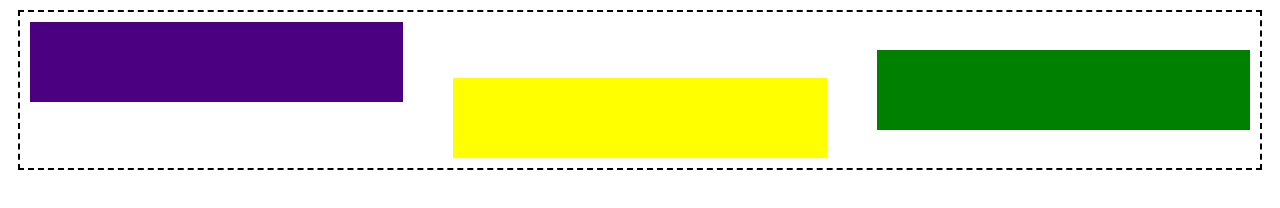
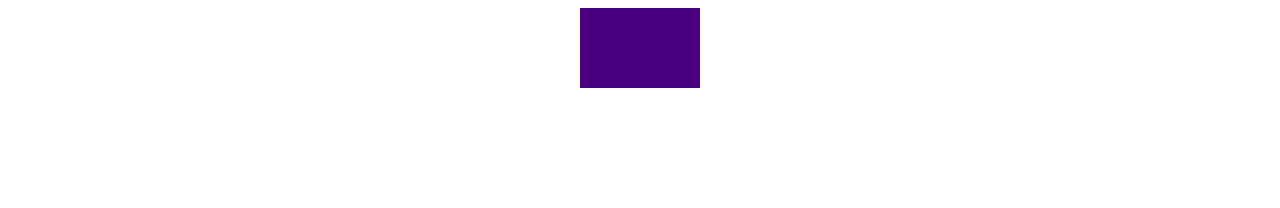
Before and after one commit to StefanR8989/Practica-curs, a plain HTML site: page index.html in a window 1280 px wide. Drawn offline with Linux system fonts and the light colour scheme.

Commit message:
practica1
practica1

```diff
--- a/css/style.css
+++ b/css/style.css
@@ -5,27 +5,30 @@
 }
 
 .container-flex-parinte {
-  margin: 10px;
-  border: 2px dashed black;
-  padding: 10px;
-  height: 160px;
-  display: flex;
-  gap: 50px;
+  /* margin: 10px; */
+  /* border: 2px dashed black; */
+  /* padding: 10px; */
+  /* height: 160px; */
+  /* display: flex; */
+  /* gap: 50px; */
   /* justify-content: space-between; */
   /* flex-wrap: wrap; */
   /* flex-direction: column; */
   /* align-items: center; */
-  align-items: flex-start;
+  /* align-items: flex-start; */
 }
 
 .box {
-  flex-grow: 1;
   height: 80px;
+  flex: 1;
+  width: 120px;
 }
 
 .indigo {
   background-color: indigo;
   order: 1;
+  margin-left: auto;
+  margin-right: auto;
 }
 
 .green {
--- a/index.html
+++ b/index.html
@@ -9,8 +9,8 @@
   <body>
     <div class="container-flex-parinte">
       <div class="box indigo"></div>
-      <div class="box green"></div>
-      <div class="box amber"></div>
+      <!-- <div class="box green"></div> -->
+      <!-- <div class="box amber"></div> -->
     </div>
   </body>
 </html>
```
